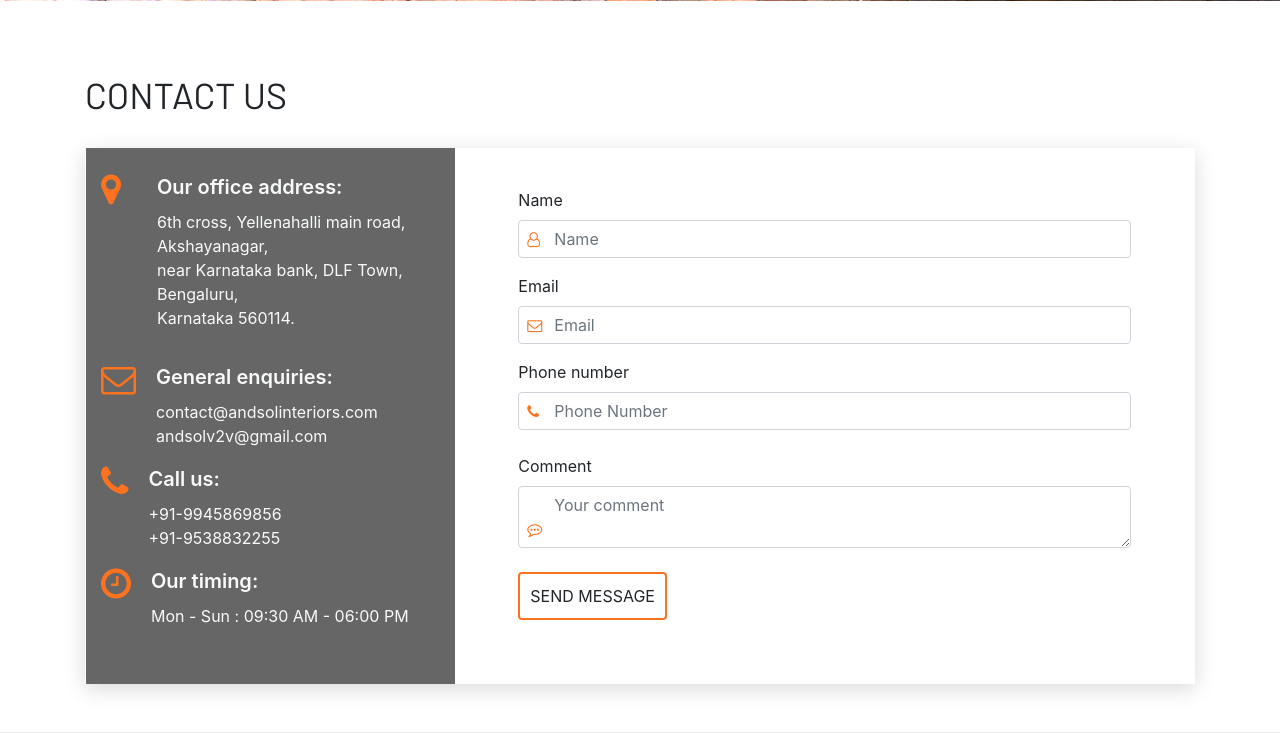
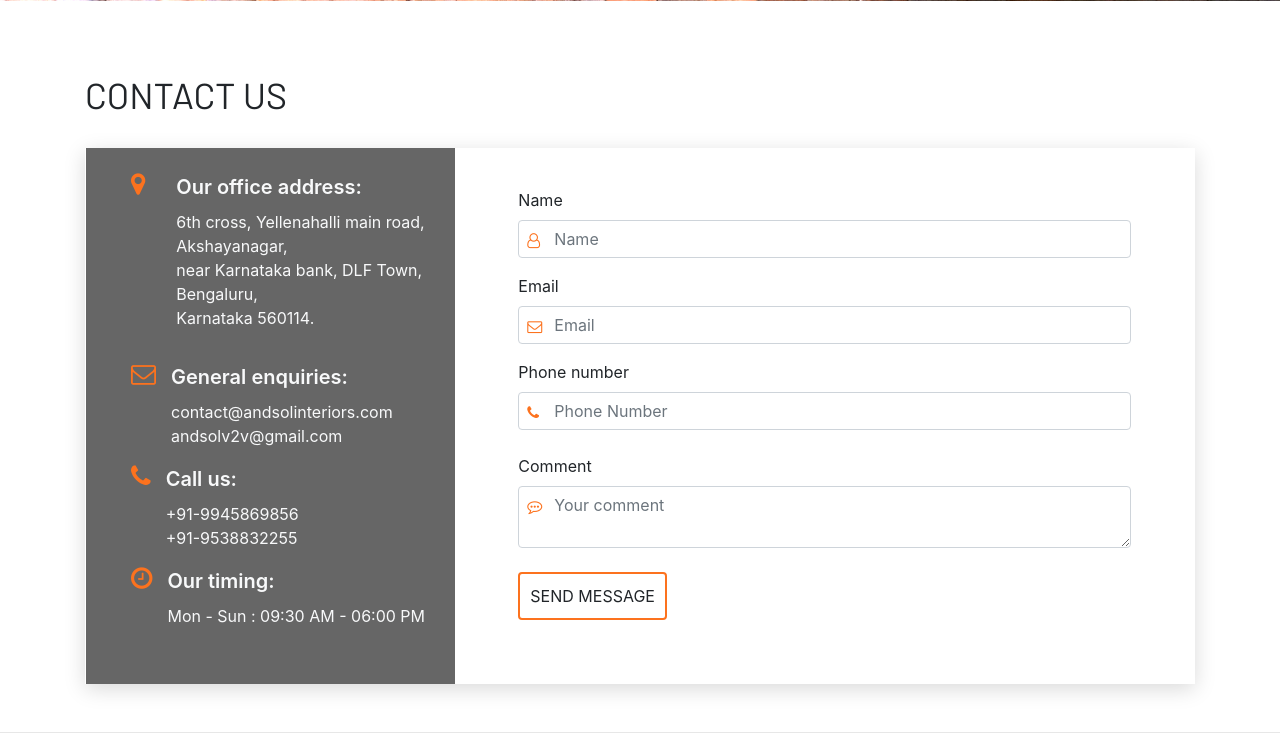
Before and after one commit to rohitsraj12/andsol-interiors, a PHP site: page /contact.php in a window 1280 px wide. Shown: the part 799-1532 px from the top of the page. Run offline with PHP 8.4, Linux system fonts and the light colour scheme.

Commit message:
Update style.css

```diff
--- a/public/css/style.css
+++ b/public/css/style.css
@@ -212,9 +212,9 @@ a:hover{
     justify-content: flex-start;
 }
 .contact__details-icon i{
-    font-size: 35px;
+    font-size: 25px;
     color: #fc721e;
-    padding: 0 20px 0 0;
+    padding: 0 15px 0 30px;
 }
 .contact__details-link{
     display: block;
@@ -231,7 +231,7 @@ a:hover{
     color: #fc721e;
     position: absolute;
     left: 19px;
-    bottom: 11px;
+    top: 61px;
     z-index: 1;
     padding: 0 10px 0 5px;
 }
@@ -273,8 +273,11 @@ a:hover{
 
 ==========================================*/
 
-.testimonial__section > article{
+.testimonial__section-content > article{
     margin: 30px;
+}
+.testimonial__section-content .article__body{
+    padding: 0 20px 20px;
 }
 
 /* =======================================
```
